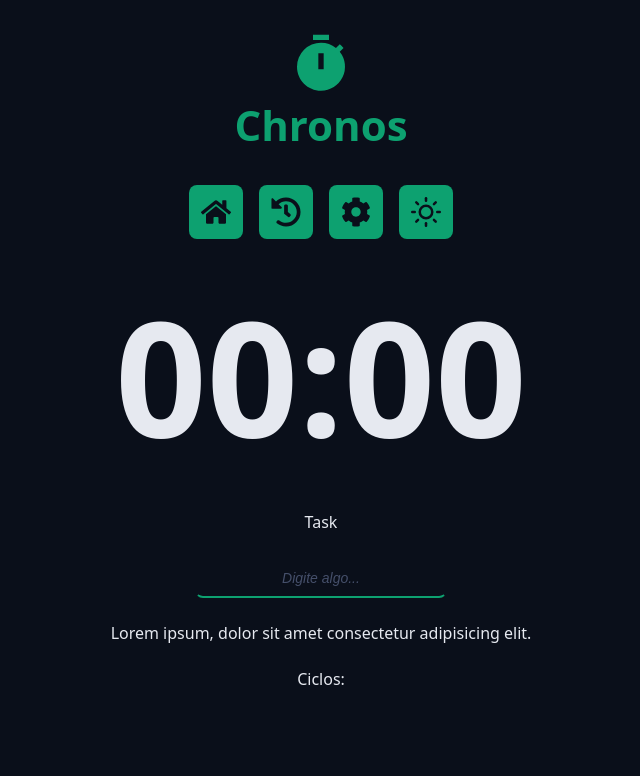
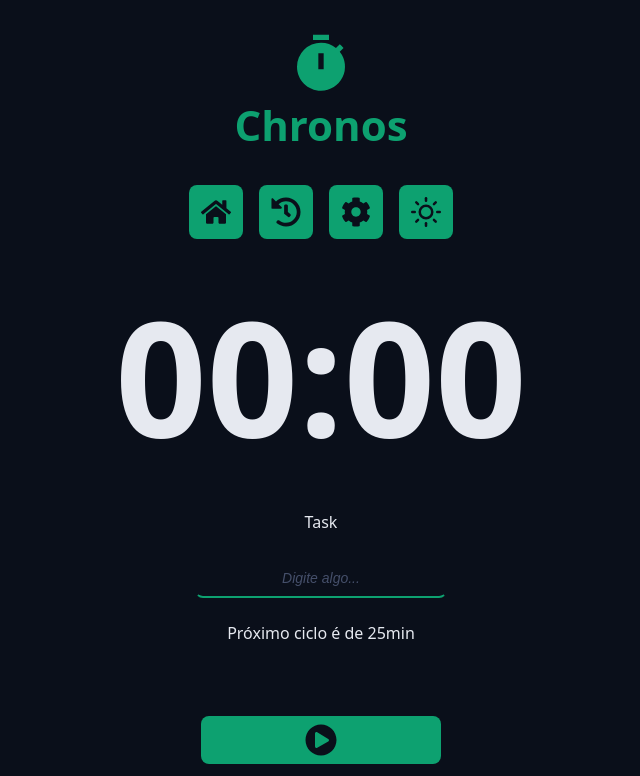
Before and after one commit to ThiagoLimaSanto/pomodoro, a React (Vite) app: page / in a window 1280 px wide. Shown: the top 776 px of the page, without its empty margins (319-959 px from the left). Built offline with nearby package versions, Linux system fonts and the light colour scheme.

Commit message:
criando o texto dos ciclos

```diff
--- a/src/components/Form/index.tsx
+++ b/src/components/Form/index.tsx
@@ -11,6 +11,7 @@ import { getNextCycleType } from "../../utils/getNextCycleType";
 import { TaskActionTypes } from "../../contexts/TaskContext/taskActions";
 
 import Styles from "./styles.module.css"
+import { Tips } from "../Tips";
 
 export function Form() {
     const { state, dispatch } = useTaskContext()
@@ -61,12 +62,12 @@ export function Form() {
             </div>
 
             <div className={Styles.formRow}>
-                <p>Lorem ipsum, dolor sit amet consectetur adipisicing elit.</p>
+                <Tips />
             </div>
 
-            <div className={Styles.formRow}>
+            {state.currentCycle > 0 && <div className={Styles.formRow}>
                 <Cycles />
-            </div>
+            </div>}
 
             <div className={Styles.formRow}>
                 {!state.activeTask ? (<DefaultButton
--- /dev/null
+++ b/src/components/Tips/index.tsx
@@ -0,0 +1,27 @@
+import { useTaskContext } from "../../contexts/TaskContext/useTaskContext"
+import { getNextCycle } from "../../utils/getNextCycle"
+import { getNextCycleType } from "../../utils/getNextCycleType"
+
+export function Tips() {
+    const { state } = useTaskContext()
+    const nextCycle = getNextCycle(state.currentCycle)
+    const nextCycleType = getNextCycleType(nextCycle)
+
+    const tipsFormWhenActiveTask = {
+        workTime: <span>Foque por {state.config.workTime}min</span>,
+        shortBreakTime: <span>Descanse por {state.config.shortBreakTime}min</span>,
+        longBreakTime: <span>Descanse longo por {state.config.longBreakTime}min</span>
+    }
+
+    const tipsFormNoActiveTask = {
+        workTime: <span>Próximo ciclo é de {state.config.workTime}min</span>,
+        shortBreakTime: <span>Próximo ciclo é descanso curto {state.config.shortBreakTime}min</span>,
+        longBreakTime: <span>Próximo ciclo é descanso longo {state.config.longBreakTime}min</span>
+    }
+    return (
+        <>
+            {!!state.activeTask && tipsFormWhenActiveTask[state.activeTask.type]}
+            {!state.activeTask && tipsFormNoActiveTask[nextCycleType]}
+        </>
+    )
+}
```
